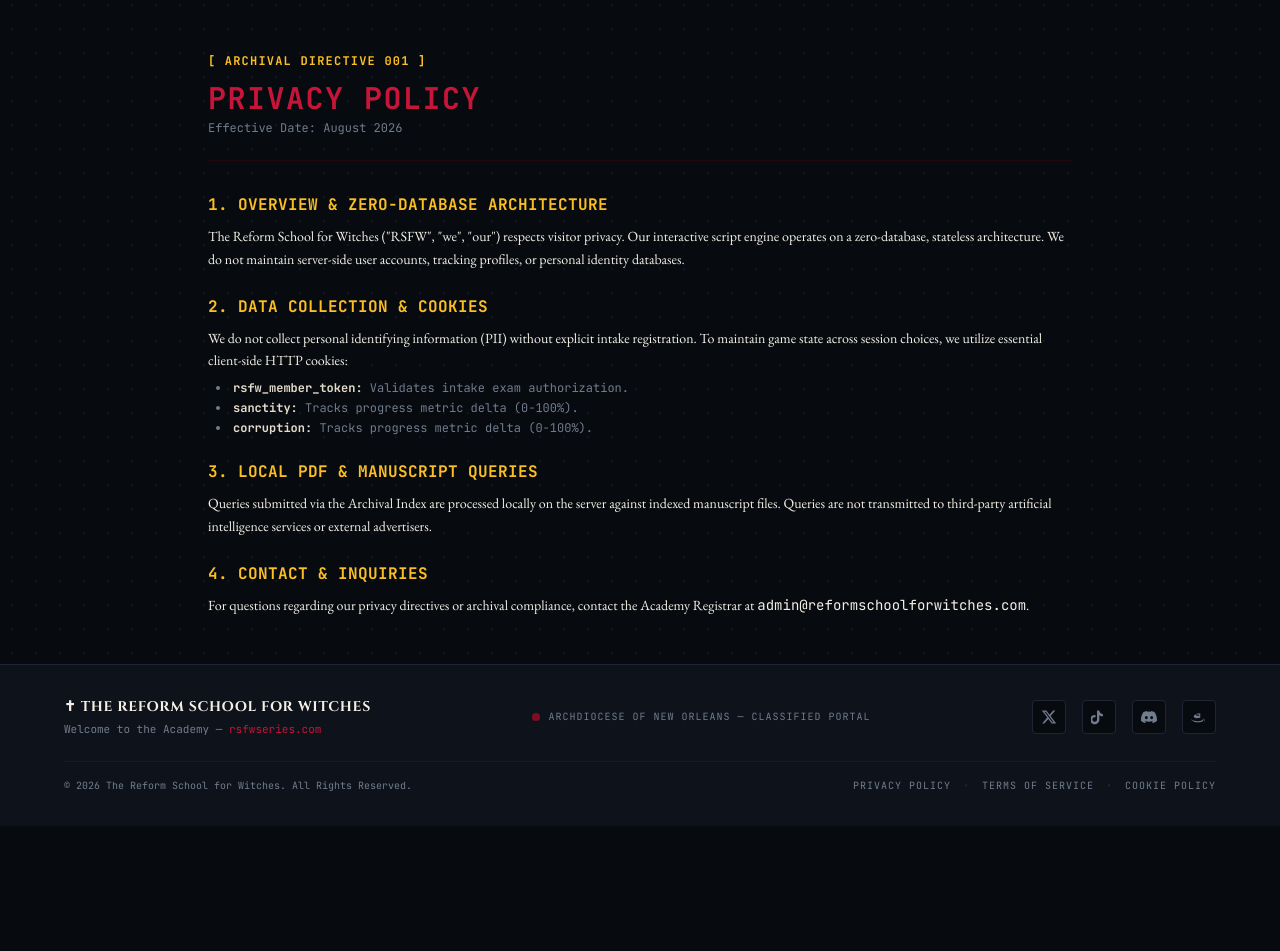
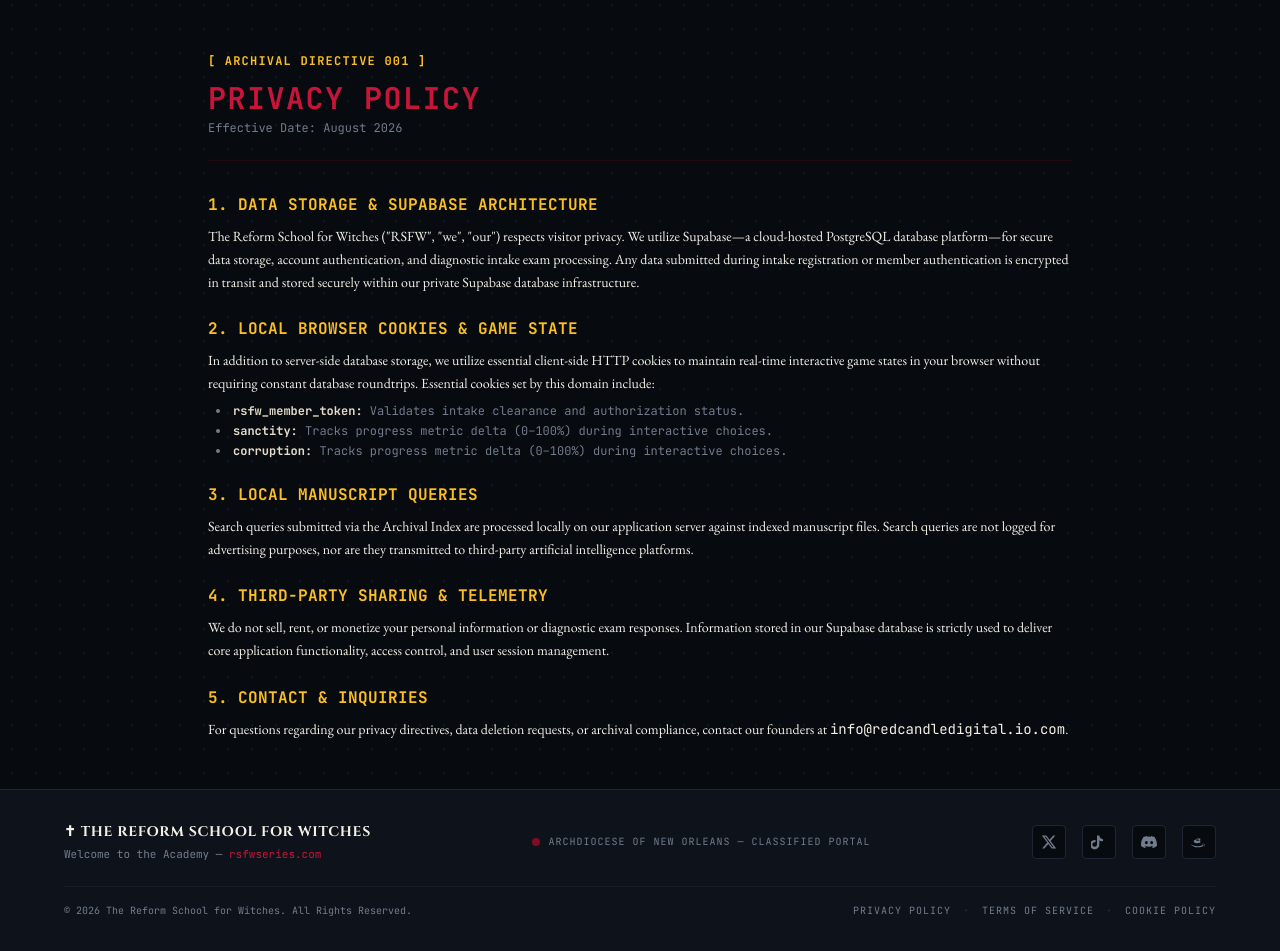
Before and after one commit to kimchris101/reform-school-witches, a FastAPI app: page /legal/privacy in a window 1280 px wide. Shown: the part 55-1006 px from the top of the page. Before the commit the page ends 877 px from the top, so only its background shows below. Run offline with FastAPI, Linux system fonts and the light colour scheme; some libraries are stand-ins or nearby versions.

Commit message:
Update privacy.html

```diff
--- a/app/templates/pages/privacy.html
+++ b/app/templates/pages/privacy.html
@@ -10,28 +10,33 @@
 
     <div class="space-y-6 text-sm leading-relaxed">
         <section class="space-y-2">
-            <h2 class="font-mono text-base text-amber-400 uppercase tracking-wide font-bold">1. Overview & Zero-Database Architecture</h2>
-            <p>The Reform School for Witches ("RSFW", "we", "our") respects visitor privacy. Our interactive script engine operates on a zero-database, stateless architecture. We do not maintain server-side user accounts, tracking profiles, or personal identity databases.</p>
+            <h2 class="font-mono text-base text-amber-400 uppercase tracking-wide font-bold">1. Data Storage & Supabase Architecture</h2>
+            <p>The Reform School for Witches ("RSFW", "we", "our") respects visitor privacy. We utilize Supabase—a cloud-hosted PostgreSQL database platform—for secure data storage, account authentication, and diagnostic intake exam processing. Any data submitted during intake registration or member authentication is encrypted in transit and stored securely within our private Supabase database infrastructure.</p>
         </section>
 
         <section class="space-y-2">
-            <h2 class="font-mono text-base text-amber-400 uppercase tracking-wide font-bold">2. Data Collection & Cookies</h2>
-            <p>We do not collect personal identifying information (PII) without explicit intake registration. To maintain game state across session choices, we utilize essential client-side HTTP cookies:</p>
+            <h2 class="font-mono text-base text-amber-400 uppercase tracking-wide font-bold">2. Local Browser Cookies & Game State</h2>
+            <p>In addition to server-side database storage, we utilize essential client-side HTTP cookies to maintain real-time interactive game states in your browser without requiring constant database roundtrips. Essential cookies set by this domain include:</p>
             <ul class="list-disc list-inside font-mono text-xs text-archive-muted space-y-1 pl-2">
-                <li><strong class="text-parchment-200">rsfw_member_token:</strong> Validates intake exam authorization.</li>
-                <li><strong class="text-parchment-200">sanctity:</strong> Tracks progress metric delta (0-100%).</li>
-                <li><strong class="text-parchment-200">corruption:</strong> Tracks progress metric delta (0-100%).</li>
+                <li><strong class="text-parchment-200">rsfw_member_token:</strong> Validates intake clearance and authorization status.</li>
+                <li><strong class="text-parchment-200">sanctity:</strong> Tracks progress metric delta (0–100%) during interactive choices.</li>
+                <li><strong class="text-parchment-200">corruption:</strong> Tracks progress metric delta (0–100%) during interactive choices.</li>
             </ul>
         </section>
 
         <section class="space-y-2">
-            <h2 class="font-mono text-base text-amber-400 uppercase tracking-wide font-bold">3. Local PDF & Manuscript Queries</h2>
-            <p>Queries submitted via the Archival Index are processed locally on the server against indexed manuscript files. Queries are not transmitted to third-party artificial intelligence services or external advertisers.</p>
+            <h2 class="font-mono text-base text-amber-400 uppercase tracking-wide font-bold">3. Local Manuscript Queries</h2>
+            <p>Search queries submitted via the Archival Index are processed locally on our application server against indexed manuscript files. Search queries are not logged for advertising purposes, nor are they transmitted to third-party artificial intelligence platforms.</p>
         </section>
 
         <section class="space-y-2">
-            <h2 class="font-mono text-base text-amber-400 uppercase tracking-wide font-bold">4. Contact & Inquiries</h2>
-            <p>For questions regarding our privacy directives or archival compliance, contact the Academy Registrar at <span class="font-mono text-blood-400">admin@reformschoolforwitches.com</span>.</p>
+            <h2 class="font-mono text-base text-amber-400 uppercase tracking-wide font-bold">4. Third-Party Sharing & Telemetry</h2>
+            <p>We do not sell, rent, or monetize your personal information or diagnostic exam responses. Information stored in our Supabase database is strictly used to deliver core application functionality, access control, and user session management.</p>
+        </section>
+
+        <section class="space-y-2">
+            <h2 class="font-mono text-base text-amber-400 uppercase tracking-wide font-bold">5. Contact & Inquiries</h2>
+            <p>For questions regarding our privacy directives, data deletion requests, or archival compliance, contact our founders at <span class="font-mono text-blood-400">info@redcandledigital.io.com</span>.</p>
         </section>
     </div>
 </div>
```
